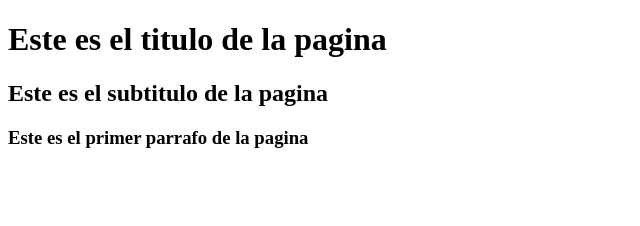
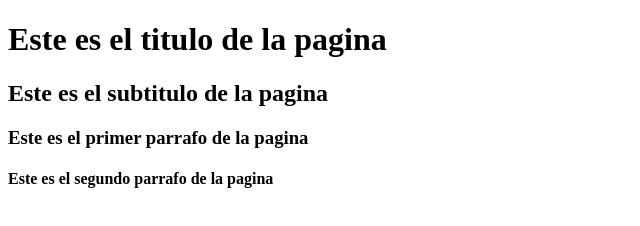
Before and after one commit to enriquemorfin/gitStart, a plain HTML site: page index.html in a window 1280 px wide. Shown: the whole page, without its empty margins (0-640 px from the left). Drawn offline with Linux system fonts and the light colour scheme.

Commit message:
agregado el segundo parrafo de la pagina

```diff
--- a/index.html
+++ b/index.html
@@ -7,5 +7,6 @@
   <h1>Este es el titulo de la pagina</h1>
     <h2>Este es el subtitulo de la pagina</h2>
       <h3>Este es el primer parrafo de la pagina</h3>
+        <h4>Este es el segundo parrafo de la pagina</h4>
 </body>
 </html>
```
